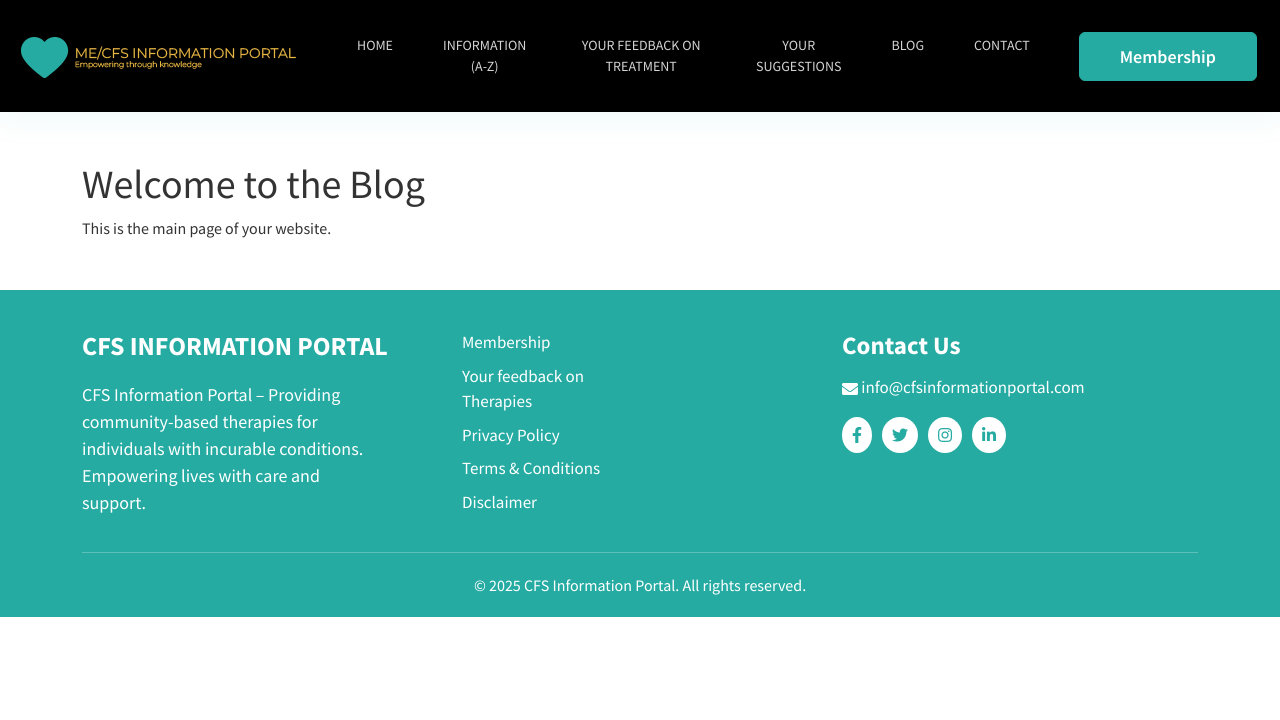
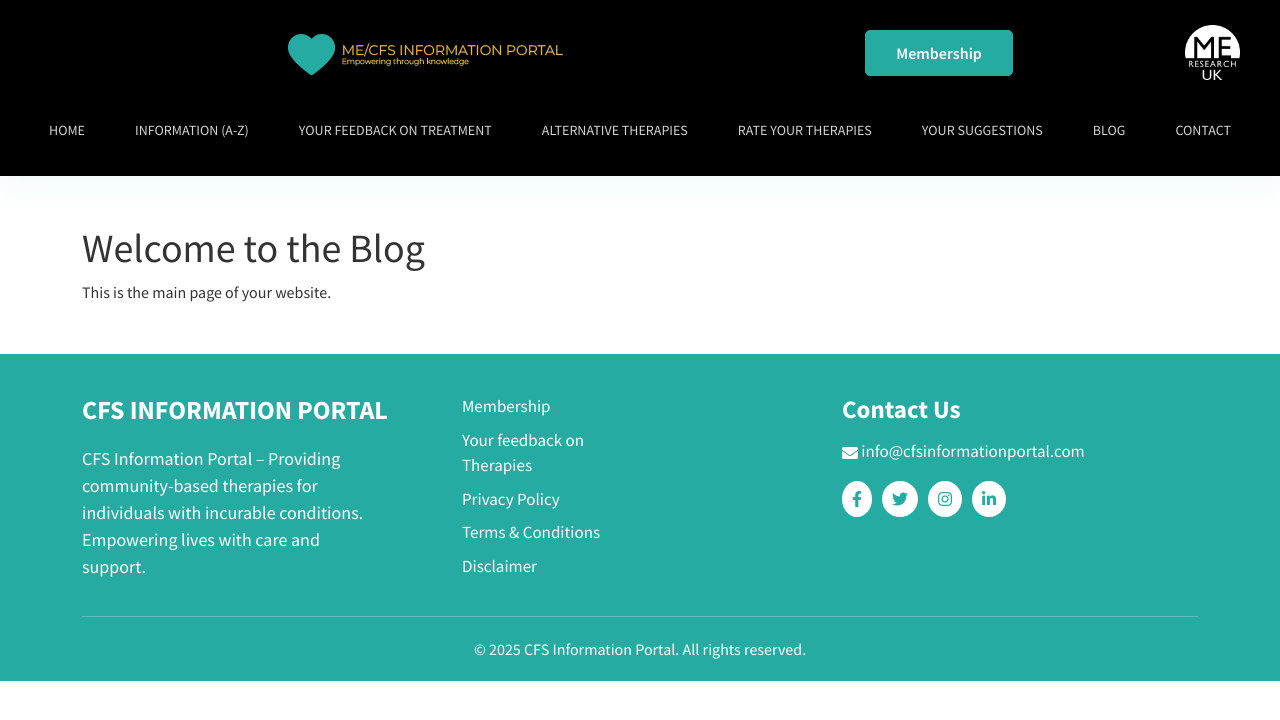
Before and after one commit to Mohsinkhan97/cfsinformationportal, a Next.js app: page /blog in a window 1280 px wide. Shown: the top 720 px of the page. Built offline with nearby package versions, Linux system fonts and the light colour scheme.

Commit message:
today changes

```diff
--- a/components/Header.js
+++ b/components/Header.js
@@ -1,26 +1,60 @@
 // components/Header.js
-import React from 'react';
+import React, { useState } from "react";
 import Link from 'next/link'; // Importing Link for client-side navigation
 import { Container, Row, Col,Button } from 'react-bootstrap'; // Importing Bootstrap grid components
 import Image from 'next/image';
 const Header = () => {
+  const [buttonText, setButtonText] = useState("Membership");
   return (
-    <header className="sticky-header">
+    <header className="main-header">
       <Container fluid>
         <Row className="align-items-center">
           {/* Logo on the left */}
-          <Col xs={3} className="logo-col">
+          <Col xs={8} className="logo-col">
           <img
     src="/images/logo.png"
     alt="Logo"
     className="logo"
 
   />
-            {/* <h3 style={{fontSize:'20px',textTransform:'uppercase',fontWeight:'bold',marginBottom:'0',color:'var(--primary-color)'}}>cfs information portal</h3> */}
+
           </Col>
 
+
+
+
+
+          <Col xs={3} className="text-right phone-col">
+          <Link href="/information" passHref>
+      <button
+        className="loginbbtn"
+        onMouseEnter={() => setButtonText("10% of revenues will be donated to ME Research")}
+        onMouseLeave={() => setButtonText("Membership")}
+      >
+        {buttonText}
+      </button>
+    </Link>
+          </Col>
+          <Col xs={1} className="">
+          <img
+    src="/images/me-logo.png"
+    alt="Logo"
+    className="logo"
+   style={{width:'55px',
+    height: '55px',
+    objectFit: 'cover'}}
+  />
+
+          </Col>
+        </Row>
+      </Container>
+      <Container fluid style={{    paddingTop: '30px'}}>
+        <Row className="align-items-center">
+          {/* Logo on the left */}
+
+
           {/* Menu in the center */}
-          <Col xs={7} className="text-center menu-col">
+          <Col xs={12} className="text-center menu-col">
             <nav>
               <ul className="menu">
               <li>
@@ -31,6 +65,12 @@ const Header = () => {
                 </li>
                 <li>
                   <Link href="#">Your Feedback on Treatment</Link>
+                </li>
+                <li>
+                  <Link href="#">Alternative Therapies</Link>
+                </li>
+                <li>
+                  <Link href="#">Rate your Therapies</Link>
                 </li>
                 <li>
                   <Link href="#">Your Suggestions</Link>
@@ -45,14 +85,7 @@ const Header = () => {
             </nav>
           </Col>
 
-          {/* Phone number on the right */}
-          <Col xs={2} className="text-right phone-col">
-          <Link href="/information">
 
-                 <Button variant="primary" className="loginbbtn">Membership</Button>
-
-             </Link>
-          </Col>
         </Row>
       </Container>
     </header>
--- a/styles/globals.css
+++ b/styles/globals.css
@@ -17,8 +17,8 @@
 
 
   /* Header Styling */
-.sticky-header {
-  position: sticky;
+.main-header {
+  /* position: sticky; */
   top: 0;
   background-color: #000;
   box-shadow: 0px 8px 30px 0px rgba(38, 170, 163, 0.07);
@@ -74,10 +74,13 @@
   }
   .loginbbtn{
     background: var(--primary-color);
-    padding: 10px 40px;
-    font-size: 18px;
+    padding: 10px 30px;
+    font-size: 16px;
     border: 1px solid var(--primary-color);
+    border-radius: 5px;
     font-weight: 600;
+    color: #fff;
+    text-transform: capitalize;
   }
   .loginbbtn:hover{
     background: #fff;
@@ -403,7 +406,30 @@ font-weight: 600;
 .servicescardcontainer .servicescard:nth-child(5){
   top: 210px;
 }
-
+.servicescardcontainer .servicescard:nth-child(6){
+  top: 250px;
+}
+.servicescardcontainer .servicescard:nth-child(7){
+  top: 290px;
+}
+.servicescardcontainer .servicescard:nth-child(8){
+  top: 330px;
+}
+.servicescardcontainer .servicescard:nth-child(9){
+  top: 370px;
+}
+.servicescardcontainer .servicescard:nth-child(10){
+  top: 410px;
+}
+.servicescardcontainer .servicescard:nth-child(11){
+  top: 450px;
+}
+.servicescardcontainer .servicescard:nth-child(12){
+  top: 490px;
+}
+.servicescardcontainer .servicescard:nth-child(13){
+  top: 530px;
+}
 
 /* styles/globals.css or a separate CSS file */
 .testimonial-section {
```
Also changed, not shown: pages/index.js (+14 -5 lines), public/images/me-logo.png (added).
